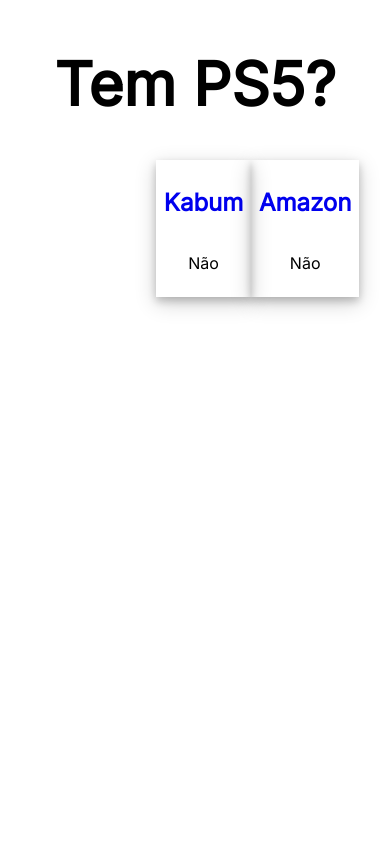
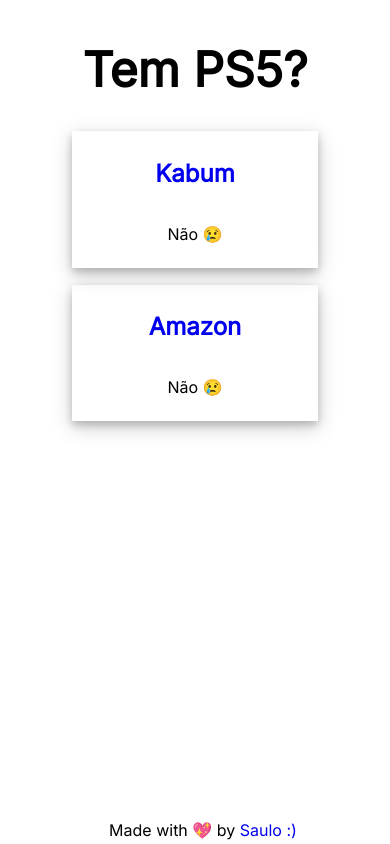
Before and after one commit to sleao/project100, a FastAPI app: page / in a window 390 px wide. Run offline with FastAPI, Linux system fonts and the light colour scheme; data that the repository does not hold is empty.

Commit message:
:art: responsive design!

```diff
--- a/static/styles.css
+++ b/static/styles.css
@@ -3,7 +3,24 @@
 }
 
 h1.title {
-  font-size: 60px;
+  font-size: 6em;
+}
+
+.site-card {
+  display: flex;
+  flex-direction: column;
+  padding: 2vw;
+  width: 30vw;
+  text-align: center;
+  box-shadow: 0 4px 8px 0 rgba(0, 0, 0, 0.2), 0 6px 20px 0 rgba(0, 0, 0, 0.19);
+}
+
+.site-card a {
+  text-decoration: none;
+}
+
+.content {
+  width: 10vw;
 }
 
 .container {
@@ -13,22 +30,42 @@
   align-items: center;
 }
 .content {
-  width: 20vw;
+  width: 80vw;
 }
 .results {
   display: flex;
   flex-direction: row;
-  justify-content: space-between;
+  justify-content: space-evenly;
 }
 
-.site-card {
-  display: flex;
-  flex-direction: column;
-  padding: 2vw;
+.footer a {
+  text-decoration: none;
+}
+.footer {
+  position: absolute;
+  bottom: 0;
+  width: 100%;
+  height: 2.5rem;
   text-align: center;
-  box-shadow: 0 4px 8px 0 rgba(0, 0, 0, 0.2), 0 6px 20px 0 rgba(0, 0, 0, 0.19);
 }
 
-.site-card a {
-  text-decoration: none;
+@media only screen and (max-width: 768px) {
+  h1.title {
+    font-size: 3em;
+  }
+
+  .results {
+    display: flex;
+    flex-direction: column;
+    align-items: center;
+  }
+
+  .site-card {
+    margin-bottom: 2vh;
+    min-width: 230px;
+  }
+
+  .content {
+    width: 50vw;
+  }
 }
--- a/templates/index.html
+++ b/templates/index.html
@@ -1,10 +1,10 @@
-{% macro input(s) -%}
+{% macro card(s) -%}
 <div class="site-card">
-  <h2><a href="{{s.url}}">{{s.site}}</a></h2>
+  <h2><a href="{{s.url}}" target="_blank">{{s.site}}</a></h2>
   {% if s.available %}
-  <p>Sim - {{s.price}}</p>
+  <p>Sim! 🎉 - R${{s.price}} 💰</p>
   {% else %}
-  <p>Não</p>
+  <p>Não 😢</p>
   {% endif %}
 </div>
 {%- endmacro %}
@@ -12,6 +12,10 @@
 <html>
   <head>
     <title>Tem PS5?</title>
+    <meta
+      name="viewport"
+      content="width=device-width, initial-scale=1, minimum-scale=1"
+    />
     <link href="{{ url_for('static', path='/styles.css') }}" rel="stylesheet" />
     <link
       href="https://fonts.googleapis.com/css2?family=Inter"
@@ -23,9 +27,15 @@
       <h1 class="title">Tem PS5?</h1>
       <div class="content">
         <div class="results">
-          {% for s in status %} {{ input(s) }} {% endfor %}
+          {% for s in status %} {{ card(s) }} {% endfor %}
         </div>
       </div>
     </div>
+    <div class="footer">
+      <p>
+        Made with 💖 by
+        <a href="https://github.com/sleao" target="_blank">Saulo :)</a>
+      </p>
+    </div>
   </body>
 </html>
```
